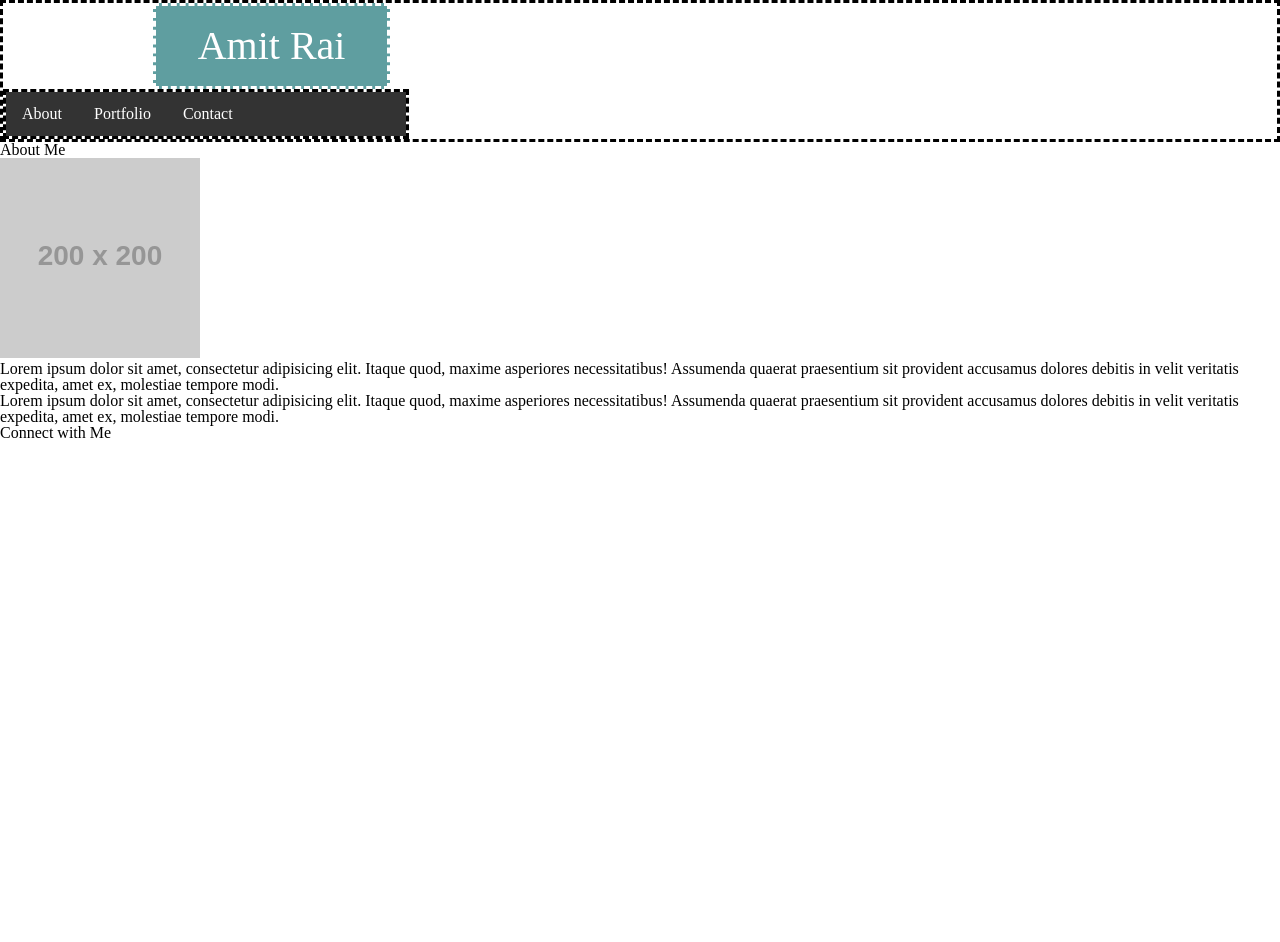
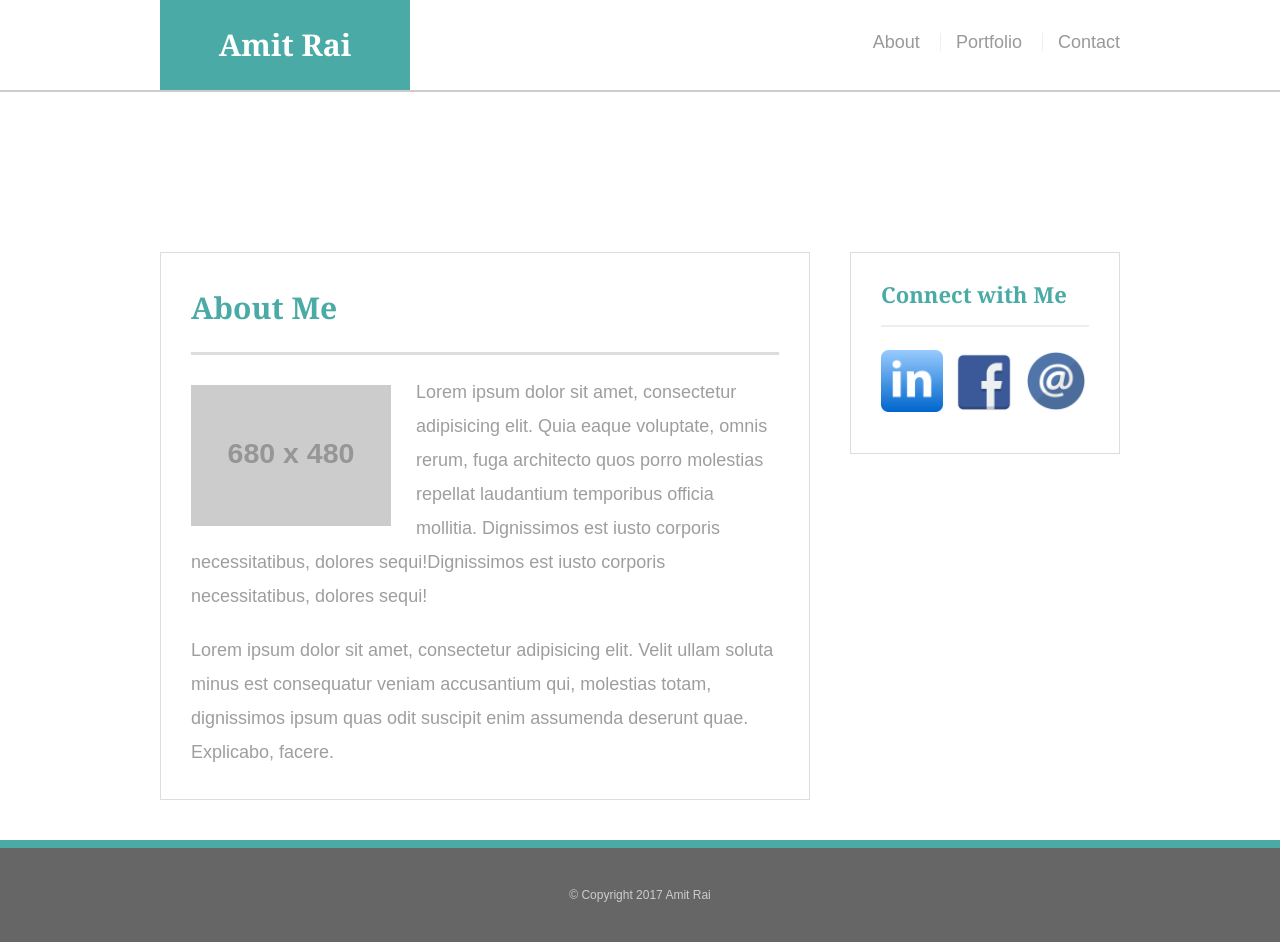
Before and after one commit to amitraiberkleybootcamp/Basic-Portfolio, a plain HTML site: page index.html in a window 1280 px wide. Before the commit the page ends 800 px from the top, so only its background shows below. Drawn offline with Linux system fonts and the light colour scheme; placeholder pictures from the web are drawn by us.

Commit message:
After following HW1 instructions

```diff
--- a/assets/css/style.css
+++ b/assets/css/style.css
@@ -1,48 +1,224 @@
-.body{
-	font-family: 'Georgia', Times, Times New Roman, serif;
-	color: #777777;
+*{
+	box-sizing: border-box;
 }
 
-.topNav{
-	border: dashed;
+body{
+	font-size: 18px;
+	line-height: 34px;
+	font-family: 'Arial','Helvetica Neue',Helvetica,sans-serif;
+	color: #9e9e9e;
 }
 
-#name{
-	background: cadetblue;
-	font-size: 40px;
-	color: white;
-	margin-left: 150px;
-	width: 15%;
-	padding:20px;
-	text-align: center;
-	border: dashed;
+.container{
+	width: 100%;
+	max-width: 960px;
+	margin: 0 auto;
+	clear:both;
 }
 
-.navigation{
-	border: dashed;
-	width: 400px;
+h1,h2,h3,p {
+	margin-bottom: 20px;
 }
 
-ul {
-    list-style-type: none;
-    margin: 0;
-    padding: 0;
-    overflow: hidden;
-    background-color: #333;
+p:last-child{
+	margin-bottom: 0;
 }
 
-li {
-    float: left;
+h1,h2,h3{
+	font-family: 'Georgia', Times, Times New Roman, serif;
+	font-weight: 700;
+	color: #4aaaa5;
 }
 
-li a {
-    display: block;
-    color: white;
-    text-align: center;
-    padding: 14px 16px;
-    text-decoration: none;
+h1{
+	font-size: 30px;
+	line-height: 49px;
+	border-bottom: 3px solid #ddd;
+	padding-bottom: 20px;
 }
 
-li a:hover {
-    background-color: #111;
+h2, h3{
+	font-size: 22px;
 }
+
+
+
+#master-header{
+	background: #fff;
+	margin: 0 0 30px;
+	z-index: 99;
+	color: #fff;
+	overflow: auto;
+	border-bottom: 2px solid #ccc;
+	/*position: fixed;*/
+	width: 100#;
+}
+
+#logo{
+	width: 250px;
+	height: 90px;
+	background: #4aaaa5;
+	float: left;
+	font-family: 'Georgia', Times, Times New Roman, serif;
+	text-align: center;
+	line-height: 90px;
+	color: #fff;
+	font-weight: 700;
+	font-size: 30px;
+	text-decoration: none;
+
+}
+
+nav{
+	float: right;
+	margin-top: 25px;
+}
+
+
+nav a{
+	color:#999;
+	text-decoration: none;
+	margin-left: 15px;
+	display: inline-block;
+	border-left: 1px solid #efefef;
+	padding-left: 15px;
+	line-height: 18px;
+
+}
+
+nav a:first-child{
+	border-left: 0 none;
+}
+
+
+#main-container{
+	padding-top: 130px;
+}
+
+.main-section{
+	background: #fff;
+	padding: 30px;
+	margin: 0 0 40px 0;
+	width: 100%;
+	max-width: 650px;
+	float: left;
+	border: 1px solid #ddd;
+}
+
+.auth-image{
+	width: 200px;
+	height: auto;
+	margin-top: 10px;
+	float: left;
+	margin-right: 25px;
+}
+
+.side-bar{
+	background: #fff;
+	padding: 30px;
+	width: 100%;
+	max-width: 270px;
+	float:right;
+	border: 1px solid #ddd;
+	margin-bottom: 20px;
+}
+
+h3, .sidebar, h2{
+	border-bottom: 2px solid #eee;
+	padding-bottom: 20px;
+	margin-bottom: 15px;
+	line-height: 22px;
+}
+
+.social{
+	width: 62px;
+	height: 62px;
+	margin-top: 8px;
+	margin-right: 5px;
+}
+
+.social:last-child{
+	margin-right: 0;
+}
+
+footer{
+	background: #666;
+	padding: 30px 0;
+	clear: both;
+	border-top: 8px solid #4aaaa5;
+	color: #ccc;
+	font-size: 12px;
+	text-align: center;
+
+}
+
+.work{
+	width: 274px;
+	overflow: auto;
+	position: relative;
+	float: left;
+	margin: 20px 0 25px;
+}
+
+.work:nth-child(even){
+	margin-right: 40px;
+
+}
+
+.work img{
+	width: 100%;
+	border: 0 none;
+	opacity: .8;
+}
+
+.work h3{
+	border-bottom: 0;
+	background: #4aaaa5;
+	color: #fff;
+	text-align: center;
+	position: absolute;
+	bottom: 20px;
+	padding: 15px;
+	width: 100%;
+	line-height: 30px;
+	margin-bottom: 0;
+	font-weight: 300;
+}
+
+#contact-form ul{
+	margin-bottom: 20px;
+}
+
+#contact-form li{
+	margin-bottom: 10px;
+}
+
+label,
+input[type=text],
+input[type=email],
+textarea{
+	display: block;
+	width: 100%;
+}
+
+input[type=text],
+input[type=email],
+textarea{
+	height: 35px;
+	border: 1px solid #ddd;
+	padding: 0 10px;
+	font-size: 14px;
+}
+
+textarea{
+	height: 200px;
+}
+
+input[type=submit] {
+	background: #4aaaa5;
+	border: 0 none;
+	color: #fff;
+	font-size: 18px;
+	padding: 10px 30px;
+	cursor: pointer;
+}
--- a/index.html
+++ b/index.html
@@ -1,38 +1,66 @@
 <!DOCTYPE html>
 <html>
+
 <head>
-	<title>Amit Portfolio</title>
+
+	<title>About Me</title>
+
 	<link rel="stylesheet" type="text/css" href="assets/css/reset.css">
 	<link rel="stylesheet" type="text/css" href="assets/css/style.css">
+
 </head>
+
 <body>
-	<div class="topNav">
-		<div id="name">
-			<header id="nameHeader">Amit Rai</header>
+
+	<!-- Header to hold Header, About, Portfolio and Contact links -->
+	<header id="master-header">
+		<div class="container">
+			<!-- Your Name -->
+			<a href="index.html" id="logo">Amit Rai</a>
+			<!-- Nav to hold About, Portfolio and Contact links -->
+			<nav>
+				<a href="index.html">About</a>
+				<a href="portfolio.html">Portfolio</a>
+				<a href="contact.html">Contact</a>
+			</nav>
+
 		</div>
+	</header>
 
-		<nav class="navigation">
-			<ul>
-				<li><a href="index.html">About</a></li>
-	  			<li><a href="portfolio.html">Portfolio</a></li>
-	  			<li><a href="contact.html">Contact</a></li>
-			</ul>
-		</nav>
-	</div>
+	<div id="main-container" class="container">
 
-	<div class="contentWrapper">
-		<div id="mainSection">
-			<header id="aboutMe">About Me</header>
-			<img id="bio-image" src="https://placehold.it/200x200" alt="Amit Rai">
-			<p id="para">Lorem ipsum dolor sit amet, consectetur adipisicing elit. Itaque quod, maxime asperiores necessitatibus! Assumenda quaerat praesentium sit provident accusamus dolores debitis in velit veritatis expedita, amet ex, molestiae tempore modi.<br>Lorem ipsum dolor sit amet, consectetur adipisicing elit. Itaque quod, maxime asperiores necessitatibus! Assumenda quaerat praesentium sit provident accusamus dolores debitis in velit veritatis expedita, amet ex, molestiae tempore modi. </p>
-		</div>
+		<section class="main-section">
 
-		<div id="sideBar">
-			<header id="connectWithMe">Connect with Me
-			</header>
-		</div>
+			<h1>About Me</h1>
+
+			<img src="http://via.placeholder.com/680x480" class="auth-image" alt="My picture">
+
+			<p>Lorem ipsum dolor sit amet, consectetur adipisicing elit. Quia eaque voluptate, omnis rerum, fuga architecto quos porro molestias repellat laudantium temporibus officia mollitia. Dignissimos est iusto corporis necessitatibus, dolores sequi!Dignissimos est iusto corporis necessitatibus, dolores sequi!</p>
+
+			<p>Lorem ipsum dolor sit amet, consectetur adipisicing elit. Velit ullam soluta minus est consequatur veniam accusantium qui, molestias totam, dignissimos ipsum quas odit suscipit enim assumenda deserunt quae. Explicabo, facere.</p>
+
+		</section>
+
+		<!-- Side container -->
+		<section class="side-bar">
+			<div id="Connect" >
+
+				<h2>Connect with Me</h2>
+				<img src="assets/images/linkedin.png" class="social" alt="linkedin">
+				<img src="assets/images/facebook.png" class="social" alt="facebook">
+				<img src="assets/images/email.png" class="social" alt="email">
+
+			</div>
+
+		</section>
 
 	</div>
 
+	<footer>
+		<div class="container">
+			&copy; Copyright 2017 Amit Rai
+		</div>
+	</footer>
+
 </body>
 </html>
```
Also changed, not shown: contact.html (+79 -0 lines), portfolio.html (+87 -0 lines), assets/images/email.png (added), assets/images/facebook.png (added), assets/images/linkedin.png (added).
